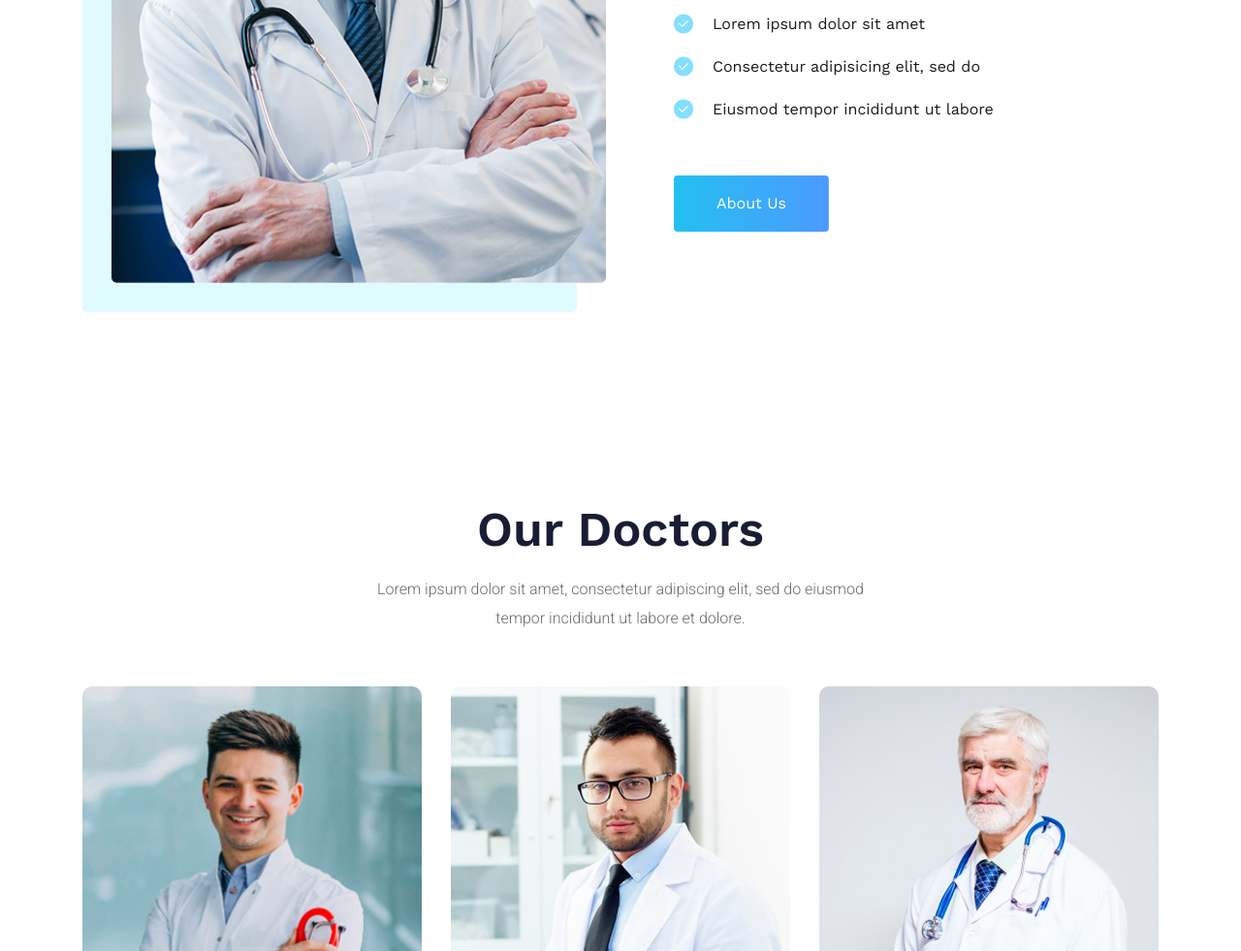
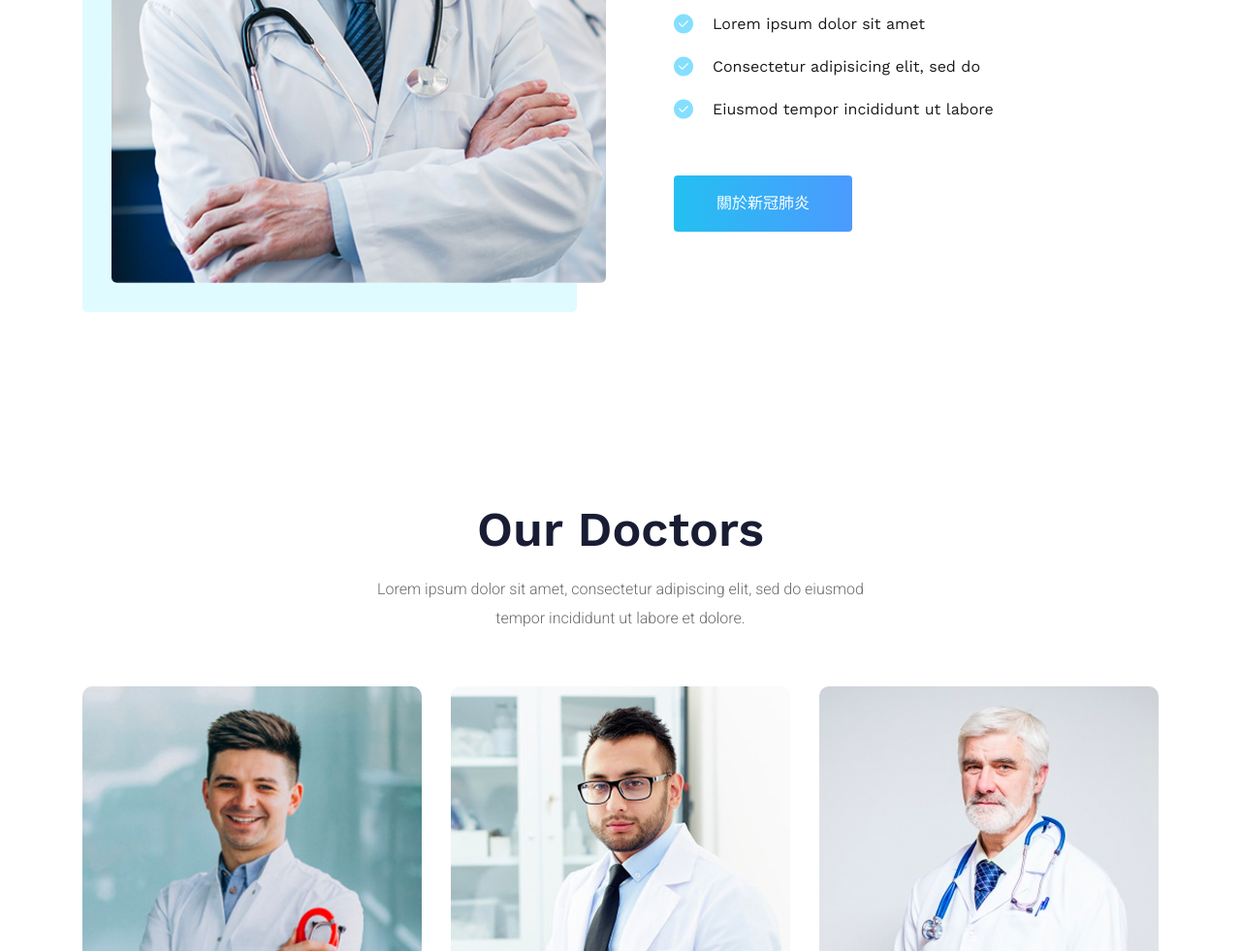
Before and after one commit to eric890919/covid-19, a plain HTML site: page about.html in a window 1280 px wide. Shown: the part 1015-1996 px from the top of the page at 97% size. Drawn offline with nearby package versions, Linux system fonts and the light colour scheme.

Commit message:
Update about.html

```diff
--- a/about.html
+++ b/about.html
@@ -122,7 +122,7 @@
                             <li> <i class="flaticon-verified"></i> Consectetur adipisicing elit, sed do</li>
                             <li> <i class="flaticon-verified"></i> Eiusmod tempor incididunt ut labore </li>
                         </ul>
-                        <a href="about.html" class="boxed-btn6">About us</a>
+                        <a href="about.html" class="boxed-btn6">關於新冠肺炎</a>
                     </div>
                 </div>
             </div>
```
